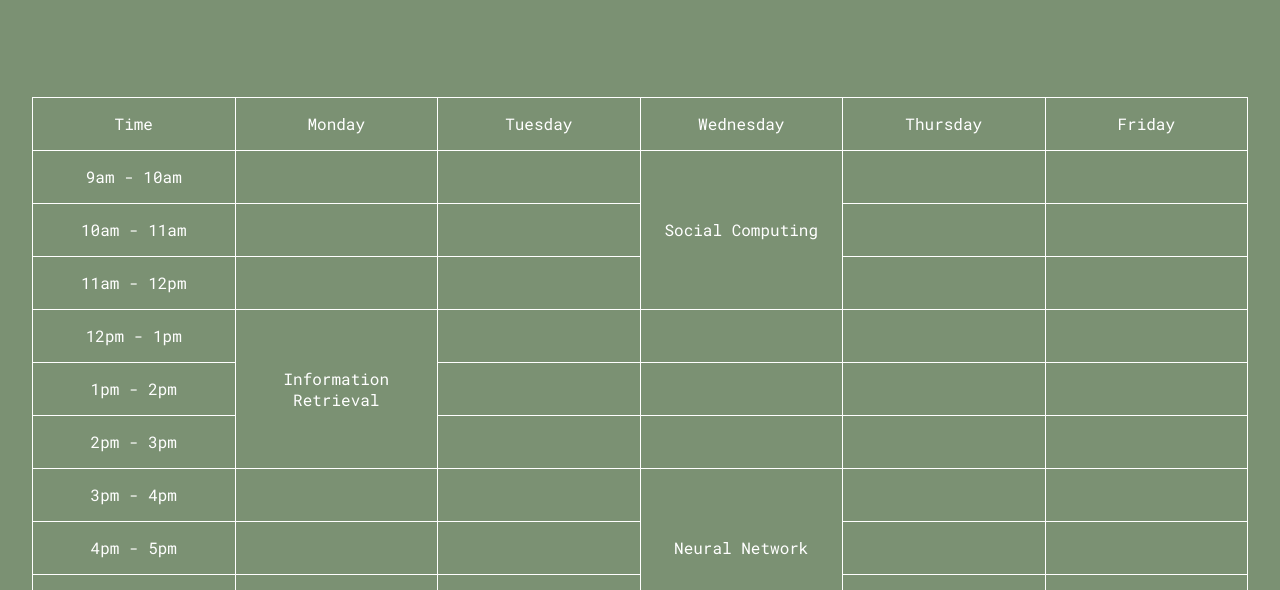
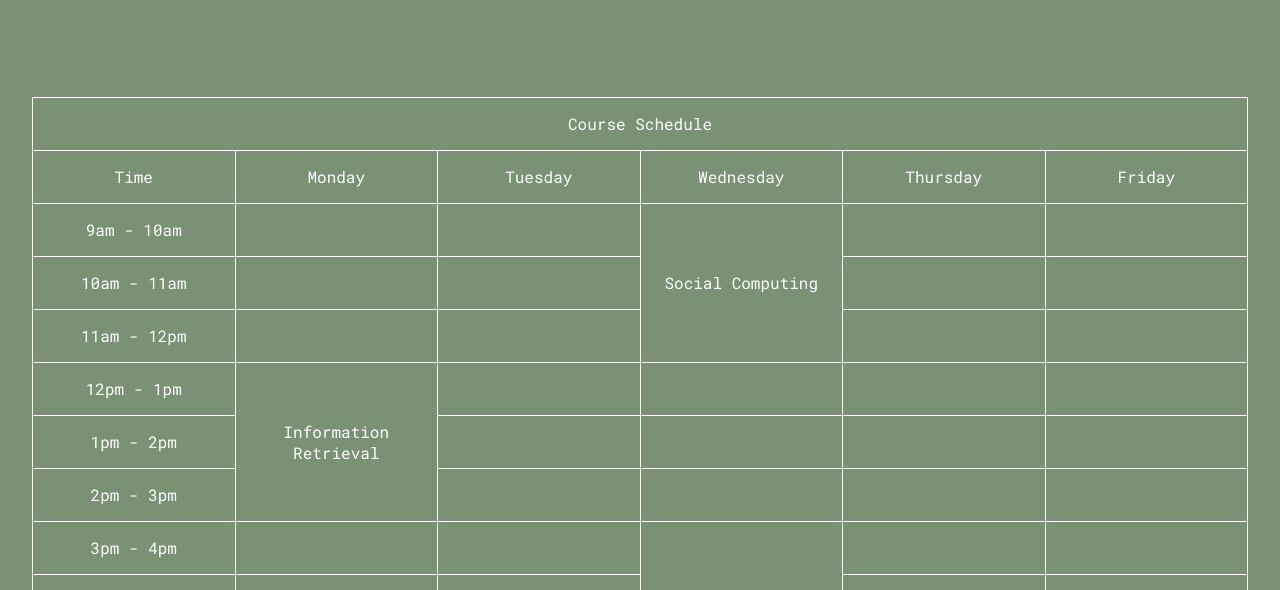
Before and after one commit to yukel27/web-a1, a plain HTML site: page index.html in a window 1280 px wide. Shown: the part 210-800 px from the top of the page. Drawn offline with Linux system fonts and the light colour scheme; a web font is replaced by a local one.

Commit message:
👴💖 Updated with Glitch

```diff
--- a/index.html
+++ b/index.html
@@ -5,7 +5,7 @@
     <meta http-equiv="X-UA-Compatible" content="IE=edge" />
     <meta name="viewport" content="width=device-width, initial-scale=1" />
 
-    <title>Hello!</title>
+    <title>&#129360;HOLA</title>
 
     <!-- import the webpage's stylesheet -->
     <link rel="stylesheet" href="/style.css" />
@@ -40,6 +40,9 @@
     <div class="schedule">
       <table style="border-collapse: collapse;">
         <tbody>
+          <tr>
+            <td colspan="6">Course Schedule</td>
+          </tr>
           <tr>
             <td>Time</td>
             <td>Monday</td>
```
Also changed, not shown: my-kittens.html (+1 -1 lines).
